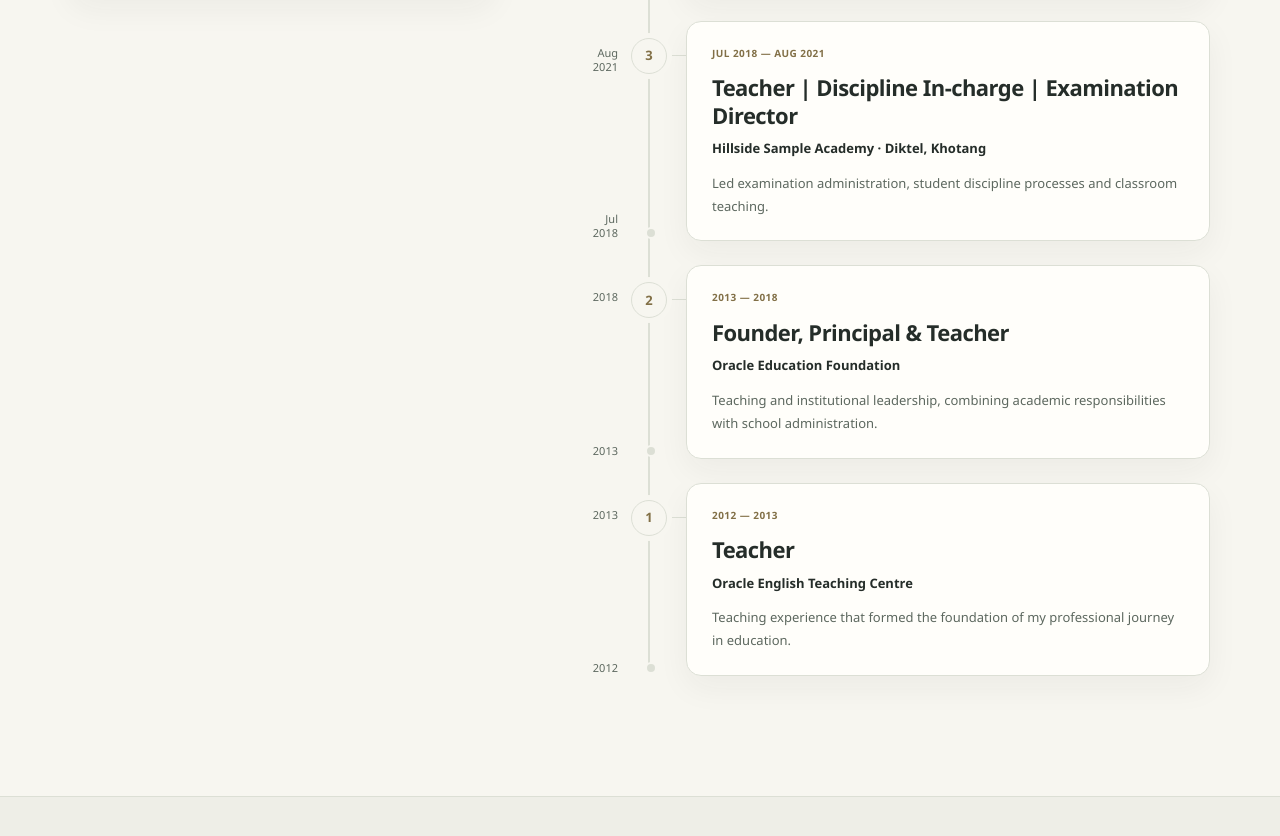
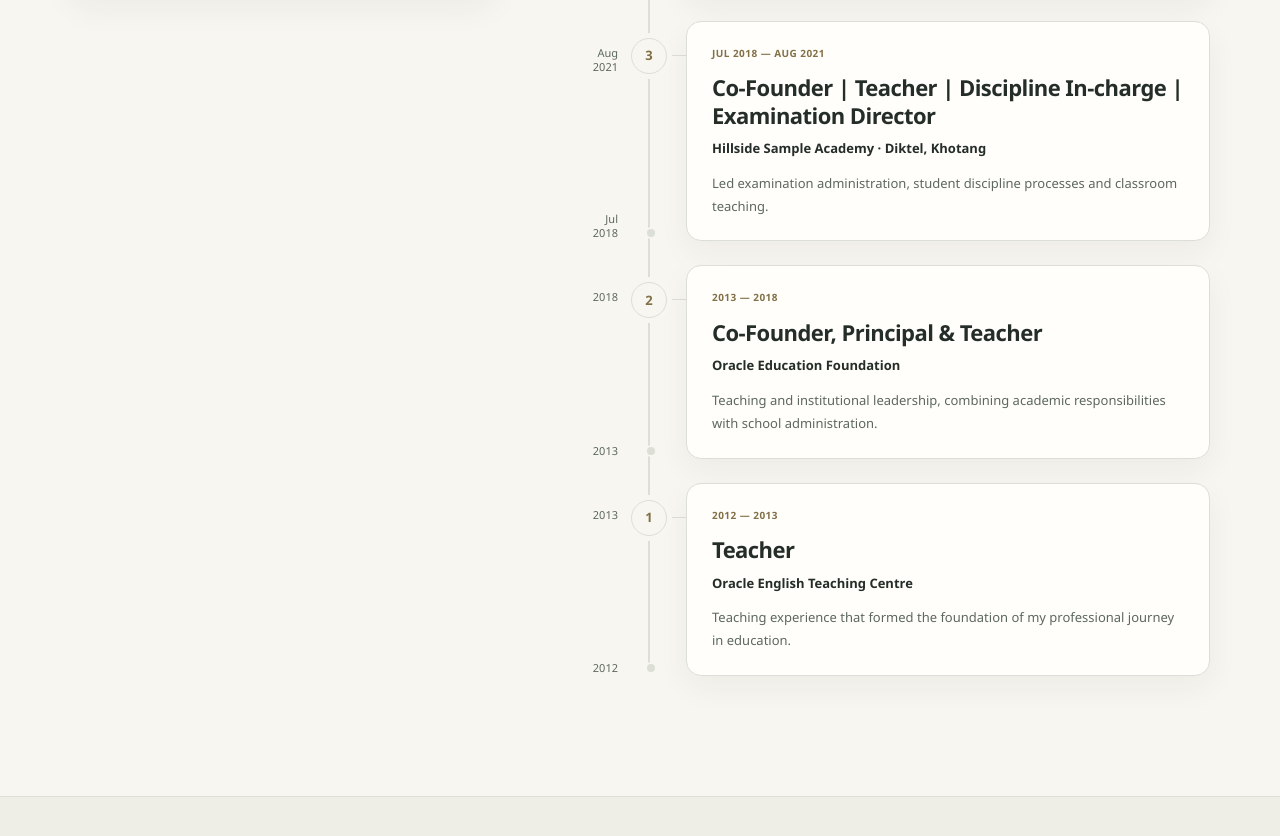
Before and after one commit to bhujelm0123-sudo/madhav-portfolio, a plain HTML site: page index.html in a window 1280 px wide. Shown: the part 4380-5216 px from the top of the page. Drawn offline with Linux system fonts and the light colour scheme.

Commit message:
Update index.html

```diff
--- a/index.html
+++ b/index.html
@@ -790,7 +790,7 @@ footer {padding:28px 0;border-top:1px solid var(--line)}
             <span class="timeline-marker" aria-hidden="true">3</span>
             <article class="timeline-card">
               <div class="timeline-meta"><span class="timeline-date">JUL 2018 — AUG 2021</span></div>
-              <h3>Teacher | Discipline In-charge | Examination Director</h3>
+              <h3>Co-Founder | Teacher | Discipline In-charge | Examination Director</h3>
               <p class="organization">Hillside Sample Academy · Diktel, Khotang</p>
               <p>Led examination administration, student discipline processes and classroom teaching.</p>
               <button type="button" class="experience-select" aria-label="Highlight Hillside Sample Academy dates"></button>
@@ -801,7 +801,7 @@ footer {padding:28px 0;border-top:1px solid var(--line)}
             <span class="timeline-marker" aria-hidden="true">2</span>
             <article class="timeline-card">
               <div class="timeline-meta"><span class="timeline-date">2013 — 2018</span></div>
-            <h3>Founder, Principal &amp; Teacher</h3>
+            <h3>Co-Founder, Principal &amp; Teacher</h3>
             <p class="organization">Oracle Education Foundation</p>
             <p>
               Teaching and institutional leadership, combining
```
